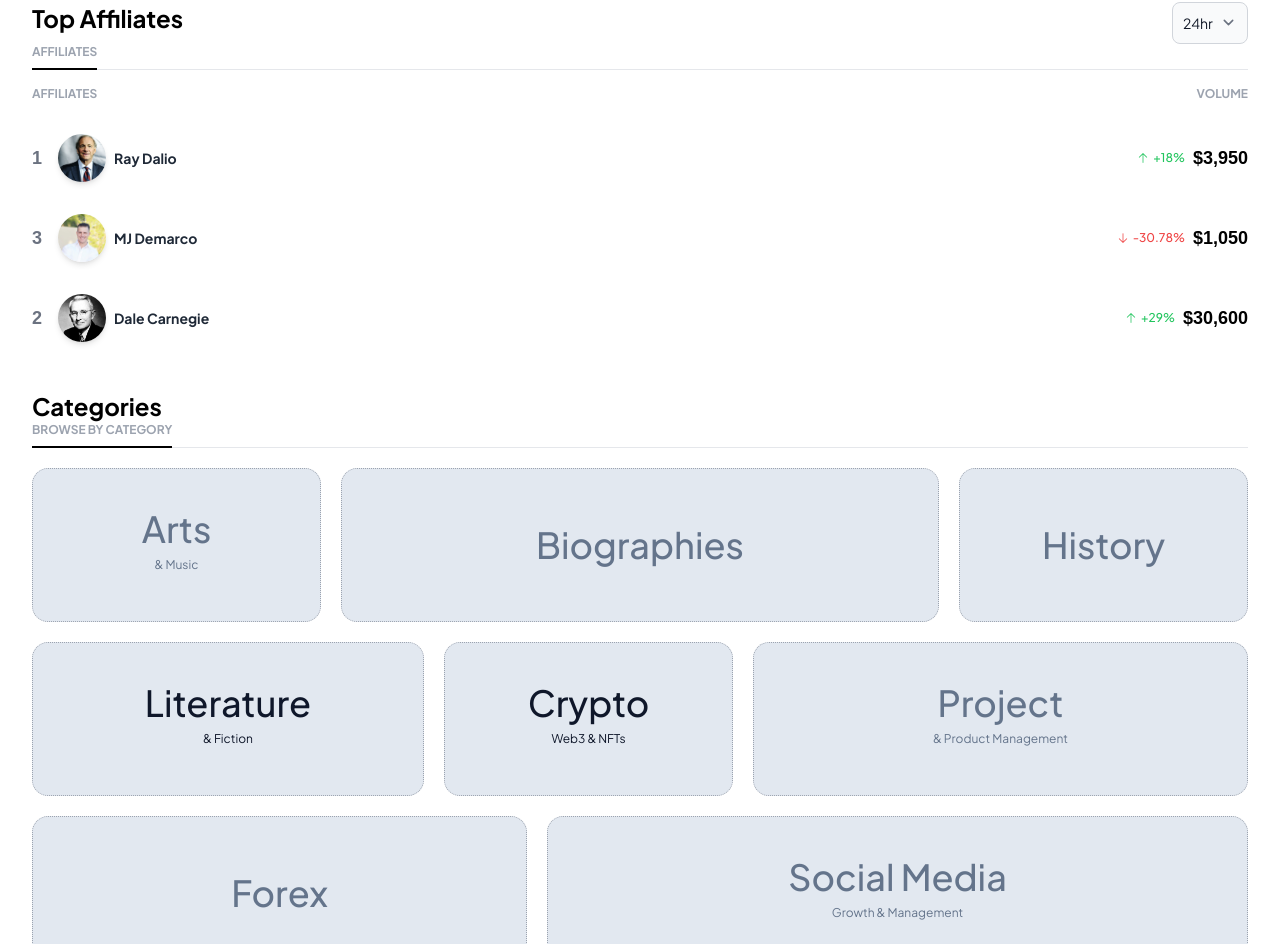
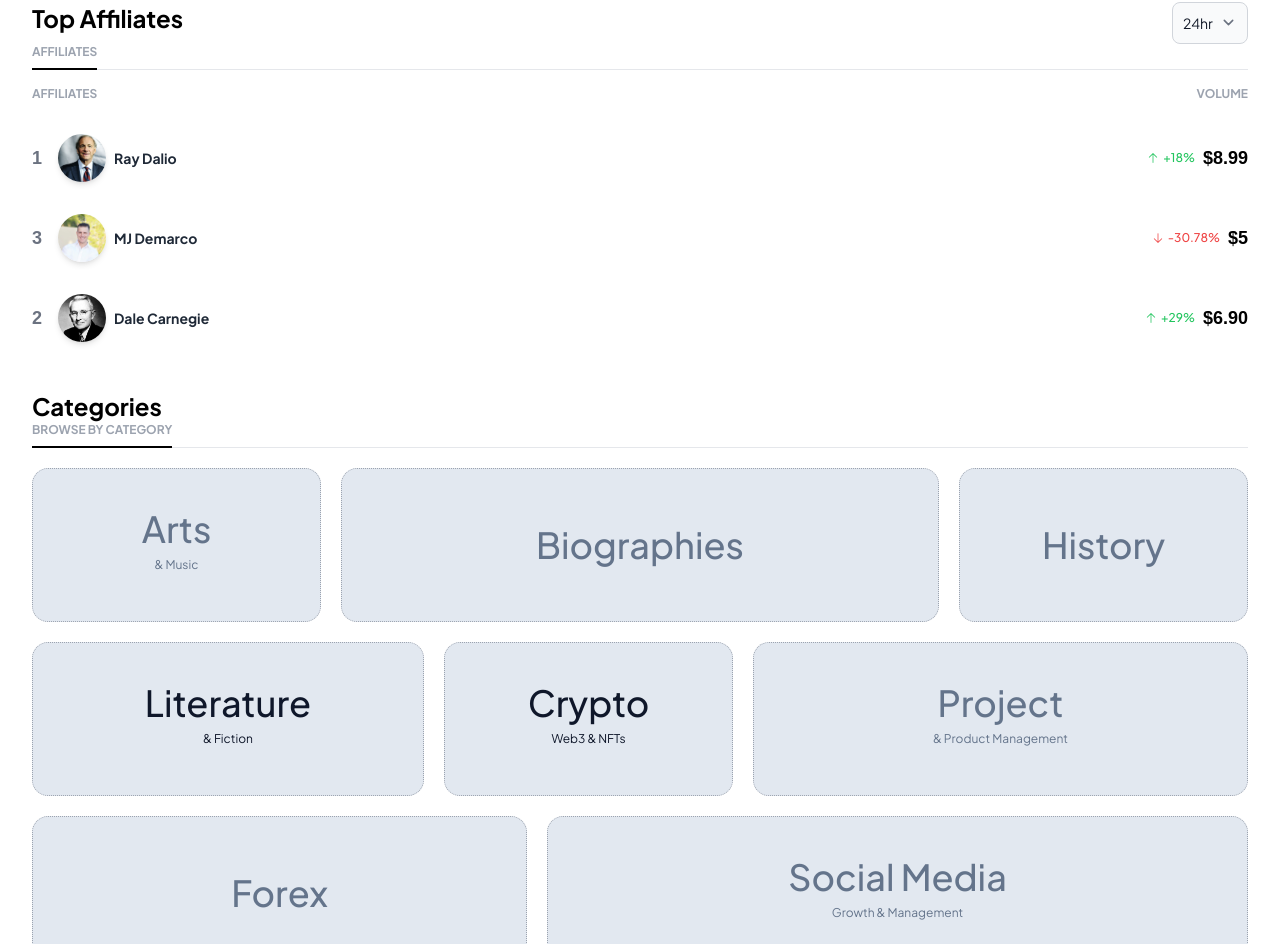
Before and after one commit to cozybeatz/Afflishop-UI-HTML, a plain HTML site: page explore.html in a window 1280 px wide. Shown: the part 1292-2236 px from the top of the page. Drawn offline with nearby package versions, Linux system fonts and the light colour scheme; a web font is replaced by a local one.

Commit message:
change total volumes for top affiliates

```diff
--- a/explore.html
+++ b/explore.html
@@ -864,9 +864,7 @@
                   </svg>
                   +18%
                 </p>
-                <p class="font-bold font-grotesque text-lg text-black">
-                  $3,950
-                </p>
+                <p class="font-bold font-grotesque text-lg text-black">$8.99</p>
               </div>
             </div>
 
@@ -912,9 +910,7 @@
 
                   -30.78%
                 </p>
-                <p class="font-bold font-grotesque text-lg text-black">
-                  $1,050
-                </p>
+                <p class="font-bold font-grotesque text-lg text-black">$5</p>
               </div>
             </div>
 
@@ -959,9 +955,7 @@
                   </svg>
                   +29%
                 </p>
-                <p class="font-bold font-grotesque text-lg text-black">
-                  $30,600
-                </p>
+                <p class="font-bold font-grotesque text-lg text-black">$6.90</p>
               </div>
             </div>
           </section>
```
